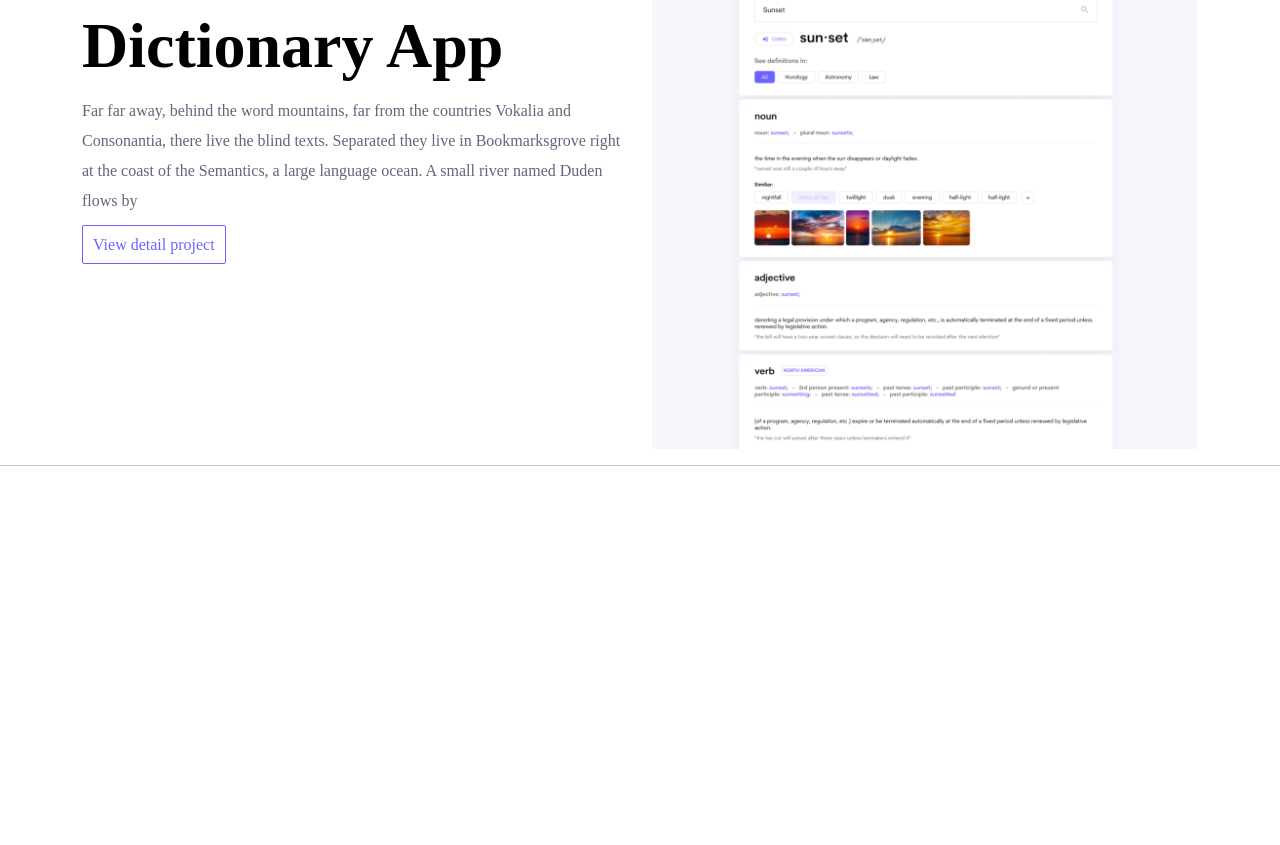
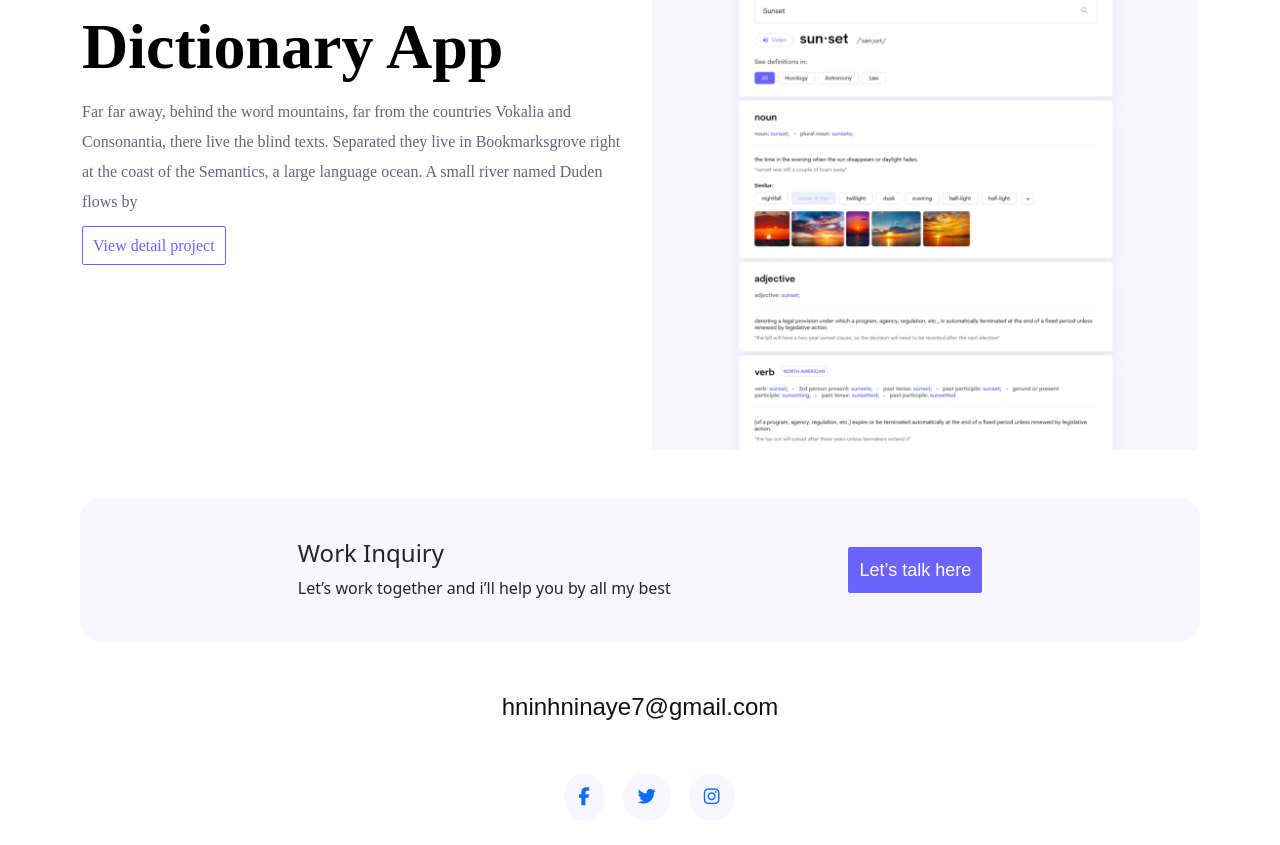
Before and after one commit to H1331/portfolio-project-homepage-hero, a plain HTML site: page index.html in a window 1280 px wide. Shown: the part 1939-2784 px from the top of the page. Before the commit the page ends 2421 px from the top, so only its background shows below. Drawn offline with nearby package versions, Linux system fonts and the light colour scheme.

Commit message:
foot section added

```diff
--- a/index.html
+++ b/index.html
@@ -9,6 +9,8 @@
 
 
     <link rel="stylesheet" href="/src/porfolio.css">
+
+    <script src="https://kit.fontawesome.com/a5bf6e049b.js" crossorigin="anonymous"></script>
 
 
 </head>
@@ -87,7 +89,31 @@
 
 
 </div>
-<hr>
 
+<div class="foot-sector mt-5">
+    <div class="foot-section-left mt-3">
+        <h4>Work Inquiry</h4>
+
+<p>Let’s work  together and i’ll help you by all my best</p>
+
+    </div>
+    <div class="foot-section-right border-3 mt-4">
+        <a href="" class="btn btn-branding-outline ">Let’s talk  here</a>
+
+    </div>
+
+</div>
+
+<footer>
+    <div class="email-link text-center m-5">
+        <a href="mailto:hninayehnin7@gmail.com">hninhninaye7@gmail.com</a>
+
+    </div>
+    <div class="icon mb-5">
+        <a href=""><i class="fa-brands fa-facebook-f"></i></a>
+        <a href=""><i class="fa-brands fa-twitter"></i></a>
+        <a href=""><i class="fa-brands fa-instagram"></i></a>
+    </div>
+</footer>
 </body>
 </html>
--- a/src/porfolio.css
+++ b/src/porfolio.css
@@ -290,9 +290,74 @@ nav a{
 
     color: #000000;
     transition: all 100ms ease-in-out;
+    font-family: var(--default-font-family);
+    font-style: normal;
+    font-weight: 700;
 }
 
 nav a:hover{
     color:var(--branding-color);
+}
+
+.foot-sector{
+    display: flex;
+    justify-content:space-evenly;
+
+    background: var(--secondary-color);
+    border-radius: 20px;
+    padding: 25px 40px ;
+    margin: 20px 80px;
 
 }
+
+
+.foot-sector a{
+    color: rgb(20, 16, 12);
+    background-color: var(--branding-color);
+    font-family: var(--default-font-family);
+    font-style: normal;
+    font-weight: 500;
+    font-size: 18px;
+   color: #FFFFFF;
+    }
+
+    .email-link a{
+width: 278px;
+height: 36px;
+font-family: var(--default-font-family);
+font-style: normal;
+font-weight: 500;
+font-size: 24px;
+line-height: 36px;
+/* identical to box height */
+color: #131111;
+text-decoration: none;
+
+
+    }
+
+
+    .icon{
+display: flex;
+
+justify-content: center;
+
+}
+
+footer i{
+    margin-left: 18px;
+    font-size: 18px;
+    background-color: var(--secondary-color);
+padding: 15px;
+border-radius: 50%;
+transition: all 100ms ease-in-out;
+}
+footer i:hover{
+    background-color: var(--branding-color);
+    color: var(--secondary-color);
+}
+@media(max-width:576px) {
+    .foot-section-right a{
+margin-top: 40px;
+    }
+}
```
Also changed, not shown: about.html (+24 -0 lines), contact.html (+24 -0 lines), work.html (+24 -0 lines).
